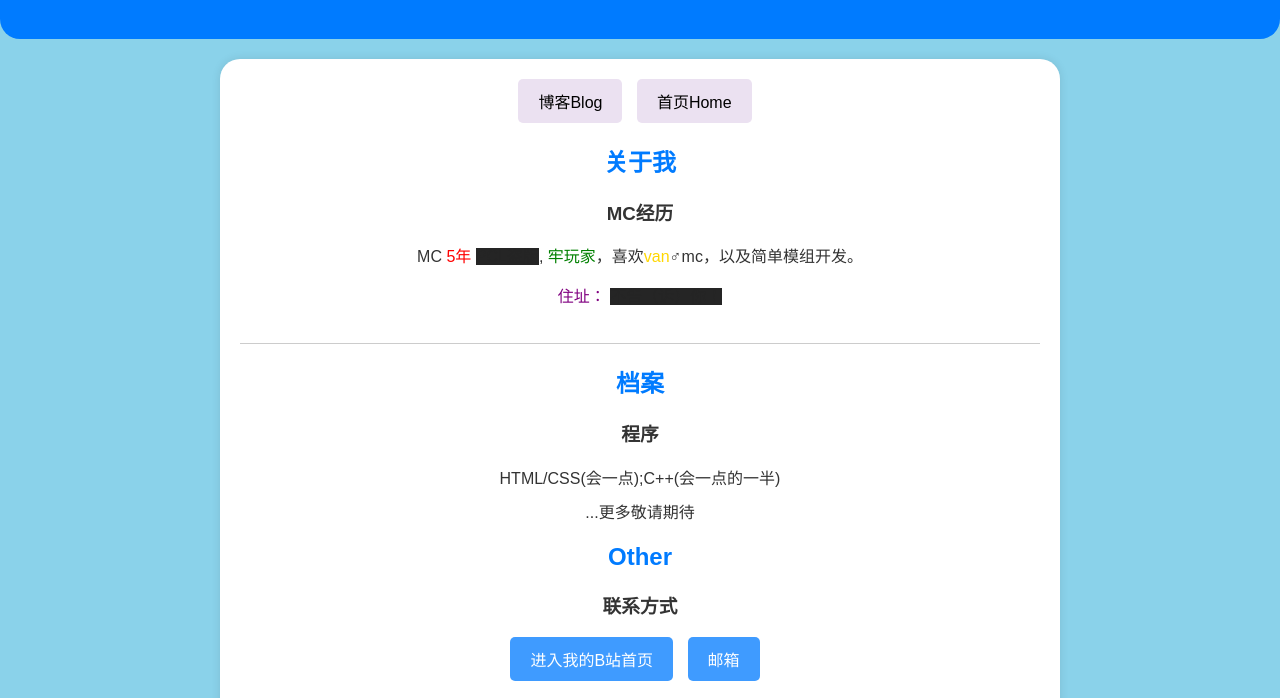
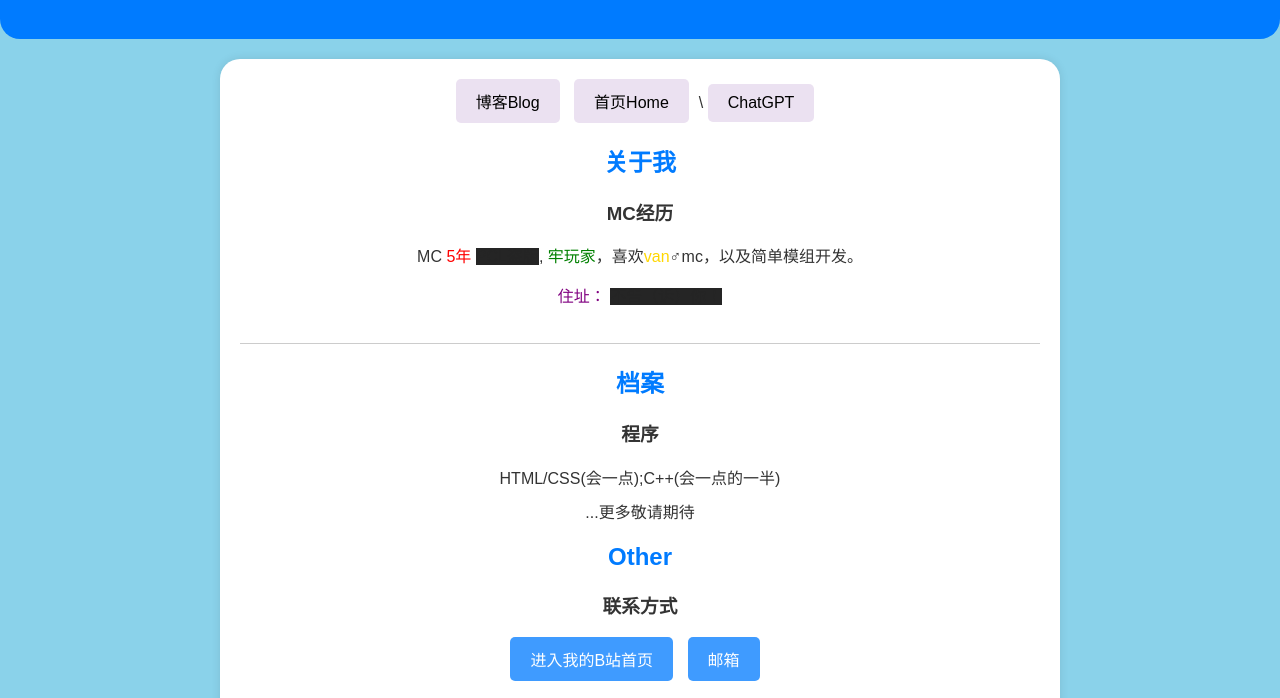
Before and after one commit to AsZhangKer/AsZhangker.github.io, a plain HTML site: page index.html in a window 1280 px wide. Shown: the part 90-788 px from the top of the page. Drawn offline with Linux system fonts and the light colour scheme.

Commit message:
Update index.html

```diff
--- a/index.html
+++ b/index.html
@@ -216,7 +216,8 @@
 				<!--</section>-->
 				<!--上面的sec开头的是居中设置，不想可以全删-->
 				<a class="button2" href="bg.html">博客Blog</a>
-				<a class="button2" href="index.html">首页Home</a>
+				<a class="button2" href="index.html">首页Home</a>\
+				<a class="button2" href="https://zkr303.github.io/">ChatGPT</a>
 				<!--<a class="button2" href="https://zkr303.github.io/">旧主页</a>-->
 				<section class="about-me">
 					<h2>关于我</h2>
```
